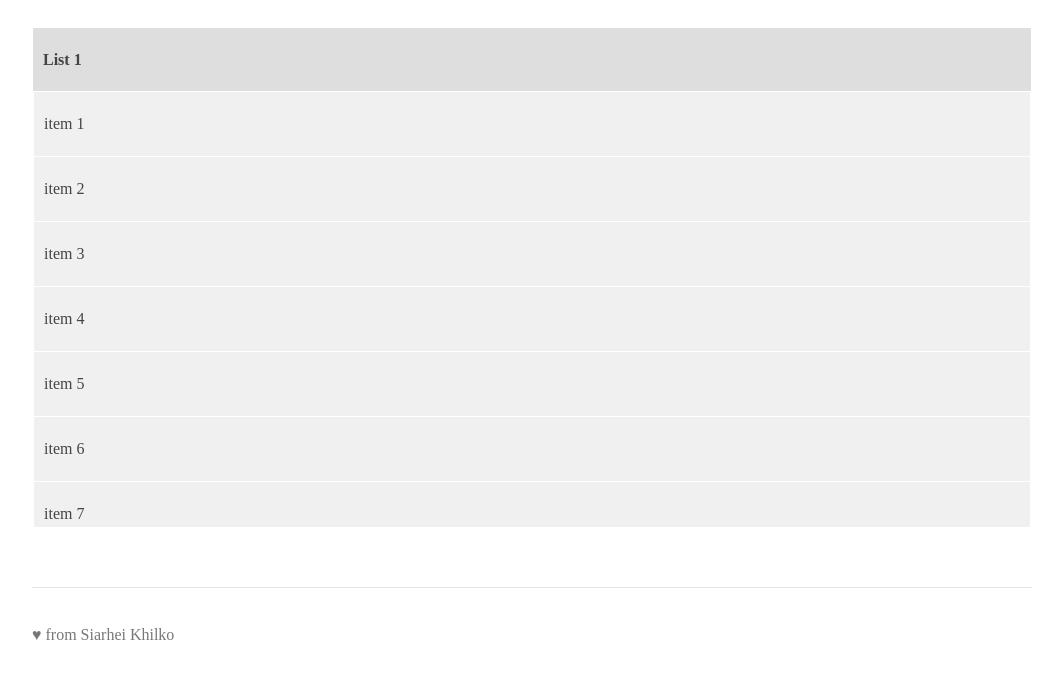
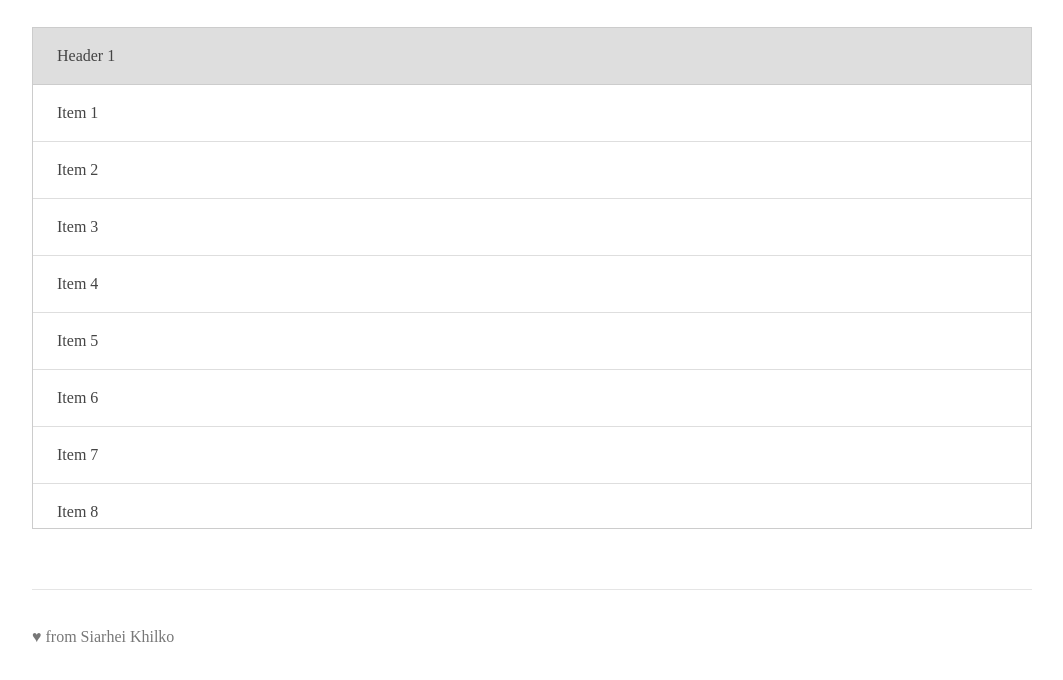
Before and after one commit to skhilko/StickyHeaders, a website: page demo/index.html in a window 1280 px wide. Shown: the part 92-772 px from the top of the page, without its empty margins (108-1171 px from the left). Drawn offline with nearby package versions, Linux system fonts and the light colour scheme; files that its build step writes are made by us from their sources.

Commit message:
Extract presentation styles from widget's stylesheets
- Used 'component-descendant-descendant' pattern to define styles for
  the widget and demo page.

- Removed presentation styles from the widget. The idea is to be
  compatible with any markup and allow the client to define the
  appearance.

```diff
--- a/demo/index.html
+++ b/demo/index.html
@@ -19,113 +19,86 @@
         <h1>Stickies Demo</h1>
     </header>
     <section>
-        <div class="list">
-            <div class="category">
-                <h4 class="header">List 1</h4>
-                <div class="item">item 1</div>
-                <div class="item">item 2</div>
-                <div class="item">item 3</div>
-                <div class="item">item 4</div>
-                <div class="item">item 5</div>
-                <div class="item">item 6</div>
-                <div class="item">item 7</div>
-                <div class="item">item 8</div>
-                <div class="item">item 9</div>
-                <div class="item">item 10</div>
-                <div class="item">item 11</div>
-                <div class="item">item 12</div>
-            </div>
-            <div class="category">
-                <h4 class="header">List 2</h4>
-                <div class="item">item 1</div>
-                <div class="item">item 2</div>
-                <div class="item">item 3</div>
-                <div class="item">item 4</div>
-                <div class="item">item 5</div>
-                <div class="item">item 6</div>
-                <div class="item">item 7</div>
-                <div class="item">item 8</div>
-                <div class="item">item 9</div>
-                <div class="item">item 10</div>
-                <div class="item">item 11</div>
-                <div class="item">item 12</div>
-            </div>
-            <div class="category">
-                <h4 class="header">List 3</h4>
-                <div class="item">item 1</div>
-                <div class="item">item 2</div>
-                <div class="item">item 3</div>
-                <div class="item">item 4</div>
-                <div class="item">item 5</div>
-                <div class="item">item 6</div>
-                <div class="item">item 7</div>
-                <div class="item">item 8</div>
-                <div class="item">item 9</div>
-                <div class="item">item 10</div>
-                <div class="item">item 11</div>
-                <div class="item">item 12</div>
-            </div>
-            <div class="category">
-                <h4 class="header">List 4</h4>
-                <div class="item">item 1</div>
-                <div class="item">item 2</div>
-                <div class="item">item 3</div>
-                <div class="item">item 4</div>
-                <div class="item">item 5</div>
-                <div class="item">item 6</div>
-                <div class="item">item 7</div>
-                <div class="item">item 8</div>
-                <div class="item">item 9</div>
-                <div class="item">item 10</div>
-                <div class="item">item 11</div>
-                <div class="item">item 12</div>
-            </div>
-            <div class="category">
-                <h4 class="header">List 5</h4>
-                <div class="item">item 1</div>
-                <div class="item">item 2</div>
-                <div class="item">item 3</div>
-                <div class="item">item 4</div>
-                <div class="item">item 5</div>
-                <div class="item">item 6</div>
-                <div class="item">item 7</div>
-                <div class="item">item 8</div>
-                <div class="item">item 9</div>
-                <div class="item">item 10</div>
-                <div class="item">item 11</div>
-                <div class="item">item 12</div>
-            </div>
-            <div class="category">
-                <h4 class="header">List 6</h4>
-                <div class="item">item 1</div>
-                <div class="item">item 2</div>
-                <div class="item">item 3</div>
-                <div class="item">item 4</div>
-                <div class="item">item 5</div>
-                <div class="item">item 6</div>
-                <div class="item">item 7</div>
-                <div class="item">item 8</div>
-                <div class="item">item 9</div>
-                <div class="item">item 10</div>
-                <div class="item">item 11</div>
-                <div class="item">item 12</div>
-            </div>
-            <div class="category">
-                <h4 class="header">List 7</h4>
-                <div class="item">item 1</div>
-                <div class="item">item 2</div>
-                <div class="item">item 3</div>
-                <div class="item">item 4</div>
-                <div class="item">item 5</div>
-                <div class="item">item 6</div>
-                <div class="item">item 7</div>
-                <div class="item">item 8</div>
-                <div class="item">item 9</div>
-                <div class="item">item 10</div>
-                <div class="item">item 11</div>
-                <div class="item">item 12</div>
-            </div>
-        </div>
+        <ul class="list-view">
+            <li class="list-view-header">Header 1</li>
+            <li class="list-view-item">Item 1</li>
+            <li class="list-view-item">Item 2</li>
+            <li class="list-view-item">Item 3</li>
+            <li class="list-view-item">Item 4</li>
+            <li class="list-view-item">Item 5</li>
+            <li class="list-view-item">Item 6</li>
+            <li class="list-view-item">Item 7</li>
+            <li class="list-view-item">Item 8</li>
+            <li class="list-view-item">Item 9</li>
+            <li class="list-view-item">Item 10</li>
+            <li class="list-view-item">Item 11</li>
+            <li class="list-view-item">Item 12</li>
+            <li class="list-view-header">Header 2</li>
+            <li class="list-view-item">Item 1</li>
+            <li class="list-view-item">Item 2</li>
+            <li class="list-view-item">Item 3</li>
+            <li class="list-view-item">Item 4</li>
+            <li class="list-view-item">Item 5</li>
+            <li class="list-view-item">Item 6</li>
+            <li class="list-view-item">Item 7</li>
+            <li class="list-view-item">Item 8</li>
+            <li class="list-view-item">Item 9</li>
+            <li class="list-view-item">Item 10</li>
+            <li class="list-view-item">Item 11</li>
+            <li class="list-view-item">Item 12</li>
+            <li class="list-view-header">Header 3</li>
+            <li class="list-view-item">Item 1</li>
+            <li class="list-view-item">Item 2</li>
+            <li class="list-view-item">Item 3</li>
+            <li class="list-view-item">Item 4</li>
+            <li class="list-view-item">Item 5</li>
+            <li class="list-view-item">Item 6</li>
+            <li class="list-view-item">Item 7</li>
+            <li class="list-view-item">Item 8</li>
+            <li class="list-view-item">Item 9</li>
+            <li class="list-view-item">Item 10</li>
+            <li class="list-view-item">Item 11</li>
+            <li class="list-view-item">Item 12</li>
+            <li class="list-view-header">Header 4</li>
+            <li class="list-view-item">Item 1</li>
+            <li class="list-view-item">Item 2</li>
+            <li class="list-view-item">Item 3</li>
+            <li class="list-view-item">Item 4</li>
+            <li class="list-view-item">Item 5</li>
+            <li class="list-view-item">Item 6</li>
+            <li class="list-view-item">Item 7</li>
+            <li class="list-view-item">Item 8</li>
+            <li class="list-view-item">Item 9</li>
+            <li class="list-view-item">Item 10</li>
+            <li class="list-view-item">Item 11</li>
+            <li class="list-view-item">Item 12</li>
+            <li class="list-view-header">Header 5</li>
+            <li class="list-view-item">Item 1</li>
+            <li class="list-view-item">Item 2</li>
+            <li class="list-view-item">Item 3</li>
+            <li class="list-view-item">Item 4</li>
+            <li class="list-view-item">Item 5</li>
+            <li class="list-view-item">Item 6</li>
+            <li class="list-view-item">Item 7</li>
+            <li class="list-view-item">Item 8</li>
+            <li class="list-view-item">Item 9</li>
+            <li class="list-view-item">Item 10</li>
+            <li class="list-view-item">Item 11</li>
+            <li class="list-view-item">Item 12</li>
+            <li class="list-view-header">Header 6</li>
+            <li class="list-view-item">Item 1</li>
+            <li class="list-view-item">Item 2</li>
+            <li class="list-view-item">Item 3</li>
+            <li class="list-view-item">Item 4</li>
+            <li class="list-view-item">Item 5</li>
+            <li class="list-view-item">Item 6</li>
+            <li class="list-view-item">Item 7</li>
+            <li class="list-view-item">Item 8</li>
+            <li class="list-view-item">Item 9</li>
+            <li class="list-view-item">Item 10</li>
+            <li class="list-view-item">Item 11</li>
+            <li class="list-view-item">Item 12</li>
+        </ul>
     </section>
     <footer>
         <p>♥ from Siarhei Khilko</p>
@@ -133,8 +106,8 @@
     </div>
     <script src="scripts/main.js"></script>
     <script>
-        new StickyHeaders(document.querySelector('.list'), {
-            headerSelector: '.header'
+        new StickyHeaders(document.querySelector('.list-view'), {
+            headerSelector: '.list-view-header'
         });
     </script>
 </body>
--- a/demo/styles/demo.scss
+++ b/demo/styles/demo.scss
@@ -2,6 +2,7 @@ html,
 body {
   font-size: 100%;
 }
+
 
 header,
 footer,
@@ -11,6 +12,7 @@ section {
   padding-right: 15px;
   margin: 0 auto;
 }
+
 
 body {
   padding-top: 20px;
@@ -22,12 +24,14 @@ body {
   line-height: 1.5;
 }
 
+
 footer {
   margin-top: 60px;
   padding-top: 19px;
   color: #777;
   border-top: 1px solid #e5e5e5;
 }
+
 
 .browserupgrade {
   margin: 0.2em 0;
@@ -37,19 +41,64 @@ footer {
 }
 
 
+.list-view {
+  list-style: none;
+  margin: 0;
+  padding: 0;
+  overflow-y: scroll;
+  height: 500px;
+  border: 1px solid hsl(0, 0%, 80%);
+}
+
+
+  .list-view-header,
+  .list-view-item {
+    padding: 1rem 1.5rem;
+  }
+
+
+  .list-view-header {
+    border-bottom: 1px solid hsl(0, 0%, 80%);
+    background-color: hsl(0, 0, 87%);
+    transition: background 300ms;
+  }
+
+
+  .list-view-header.is-stuck {
+    list-style: none;
+  }
+
+
+  .list-view-header.is-stuck:hover {
+    background: hsl(0, 0%, 80%);
+  }
+
+
+  .list-view-item {
+    border-bottom: 1px solid hsl(0, 0%, 87%);
+    background-color: hsl(0, 0, 100%);
+  }
+
+
+  .list-view-item:last-child {
+    border-bottom: none;
+  }
+
 
 /* Responsive: Portrait tablets and up */
+@media screen and (min-width: 768px) {
 
-@media screen and (min-width: 768px) {
   header,
   section,
   footer {
       padding-left: 0;
       padding-right: 0;
   }
+
+
   /* Space out the masthead */
-
   header {
       margin-bottom: 30px;
   }
+
 }
--- a/src/scripts/main.js
+++ b/src/scripts/main.js
@@ -33,7 +33,7 @@ function StickyHeaders(el, options) {
     this.headers = Array.prototype.map.call(el.querySelectorAll(this.options.headerSelector), (function(header, i) {
         var clientRect = header.getBoundingClientRect();
         var clone = header.cloneNode(true);
-        clone.classList.add('is-stuck');
+        clone.classList.add('stickies-header', 'is-stuck');
         // explicitly define the height for the clone, just in case it was applied on the original element
         // via a selector which is no longer affecting the clone
         //
@@ -57,16 +57,15 @@ function StickyHeaders(el, options) {
 
 StickyHeaders.prototype._createHeaderContainer = function() {
     var header = document.createElement('div');
-    header.className = 'list-header-sticky';
+    header.className = 'stickies-container';
 
     var headerWrap = document.createElement('div');
-    headerWrap.className = 'list-header-sticky-wrap';
+    headerWrap.className = 'stickies-container-inner';
     headerWrap.style.right = SCROLL_WIDTH + 'px';
     headerWrap.style.height = this.headerContainerHeight + 'px';
     header.appendChild(headerWrap);
 
     var headerContainer = this.headerContainer = document.createElement('div');
-    headerContainer.className = 'list-header-sticky-container';
     headerWrap.appendChild(headerContainer);
 
     header.addEventListener('click', this.onHeaderActivate.bind(this));
--- a/src/styles/main.scss
+++ b/src/styles/main.scss
@@ -1,55 +1,23 @@
-.list {
-  overflow-y: scroll;
-  height: 500px;
-}
-
-.category {
-  background: #f0f0f0;
-  border: 1px solid #fff;
-}
-
-.header {
-  background: hsl(0, 0%, 87%);
-  padding: 20px 10px;
-  margin: 0;
-}
-
-.item {
-    padding: 20px 10px;
-    border: 1px solid #fff;
-    margin-top: -1px
-}
-
-.list-header-sticky {
+.stickies-container {
   position: relative;
 }
 
-.list-header-sticky-wrap {
+
+  .stickies-container-inner {
     overflow: hidden;
     position: absolute;
-  top: 0;
-  left: 0;
+    // compensate list's border
+    // TODO put in JS
+    top: 1px;
+    left: 1px;
   }
 
-.list-header-sticky-container {
 
+.stickies-header.is-stuck {
+  box-sizing: border-box;
+  cursor: pointer;
 }
 
-.header.is-stuck {
-  box-sizing: border-box;
-  cursor: pointer;
-  transition: background 300ms;
-}
-
-.header.is-stuck {
-  box-sizing: border-box;
-  cursor: pointer;
-  transition: background 300ms;
-}
-
-.header.is-stuck:hover {
-  background: hsl(0, 0%, 80%);
-}
 
 .js-scrollbar-measure {
   width: 100px;
```
Lines whose indentation alone changed are shown as unchanged.
